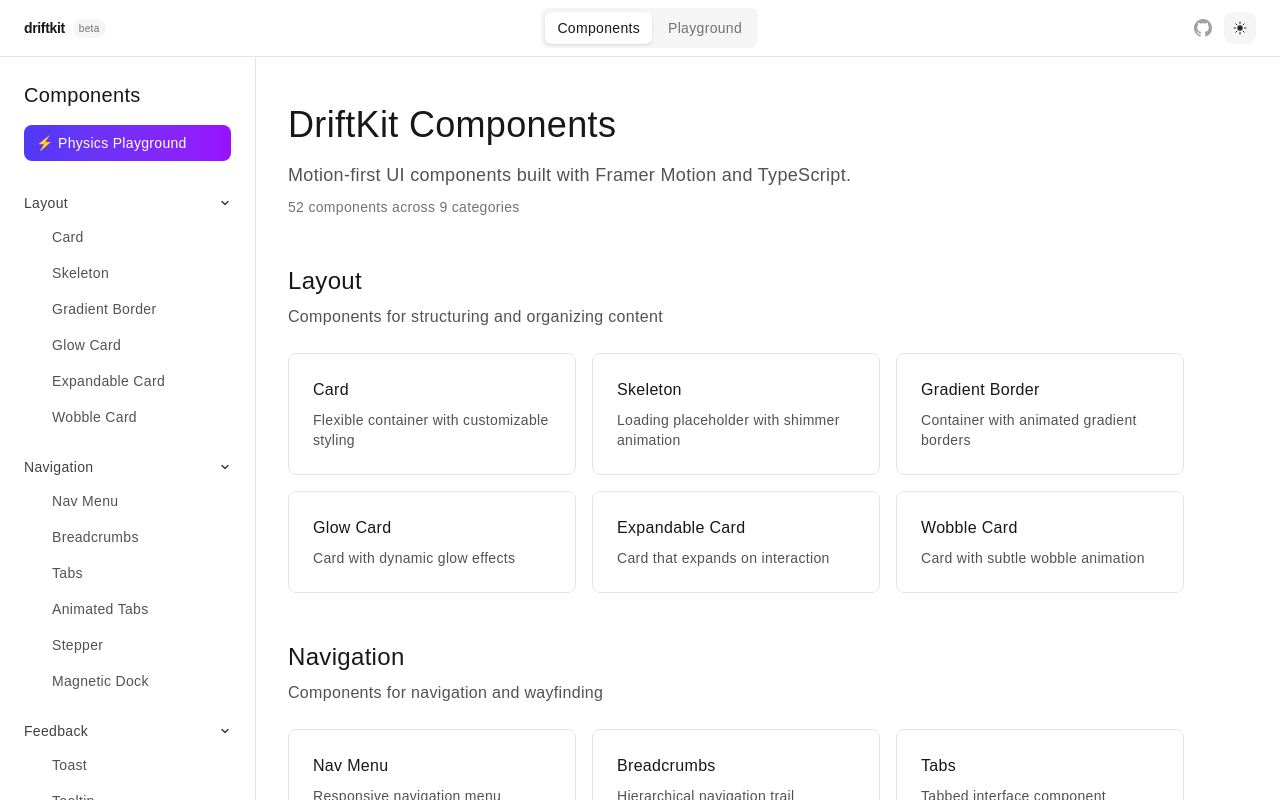
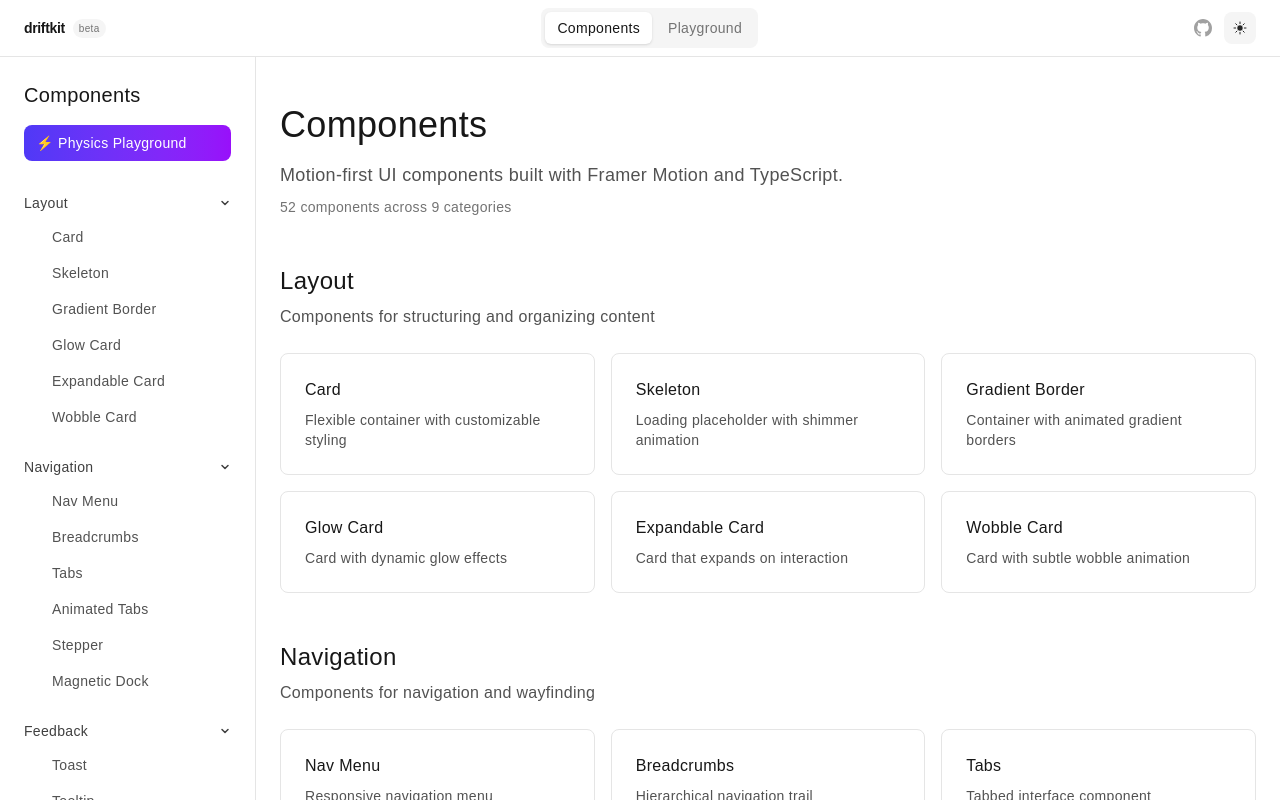
Before and after one commit to kippledigital/driftkit, a Next.js app: page /docs in a window 1280 px wide. Shown: the top 800 px of the page. Built offline with nearby package versions, Linux system fonts and the light colour scheme; a web font is replaced by a local one.

Commit message:
fix: consistent layout across docs pages (max-w-7xl, centered, matching structure)

```diff
--- a/src/app/docs/components/[slug]/page.tsx
+++ b/src/app/docs/components/[slug]/page.tsx
@@ -42,8 +42,8 @@
   const info = componentInfo || fallbackComponent;
 
   return (
-    <div className="px-8 py-12">
-      <div className="max-w-4xl">
+    <div className="min-h-screen bg-white dark:bg-neutral-950">
+      <div className="max-w-7xl mx-auto px-6 py-12">
         {/* Header */}
         <div className="mb-8">
           <div className="flex items-center text-sm text-neutral-500 dark:text-neutral-400 mb-4">
--- a/src/app/docs/page.tsx
+++ b/src/app/docs/page.tsx
@@ -108,11 +108,11 @@
   );
 
   return (
-    <div className="px-8 py-12">
-      <div className="max-w-4xl">
-        <div className="mb-12">
+    <div className="min-h-screen bg-white dark:bg-neutral-950">
+      <div className="max-w-7xl mx-auto px-6 py-12">
+        <div className="mb-12 max-w-2xl">
           <h1 className="text-4xl font-medium text-neutral-900 dark:text-white mb-4">
-            DriftKit Components
+            Components
           </h1>
           <p className="text-lg text-neutral-600 dark:text-neutral-400 mb-2">
             Motion-first UI components built with Framer Motion and TypeScript.
@@ -161,10 +161,10 @@
             </p>
             <div className="flex justify-center space-x-4">
               <Link
-                href="/"
+                href="/playground"
                 className="px-4 py-2 bg-neutral-900 dark:bg-white text-white dark:text-neutral-900 rounded-md hover:bg-neutral-700 dark:hover:bg-neutral-200 transition-colors"
               >
-                View Playground
+                Physics Playground
               </Link>
               <Link
                 href="https://github.com/kippledigital/driftkit"
```
